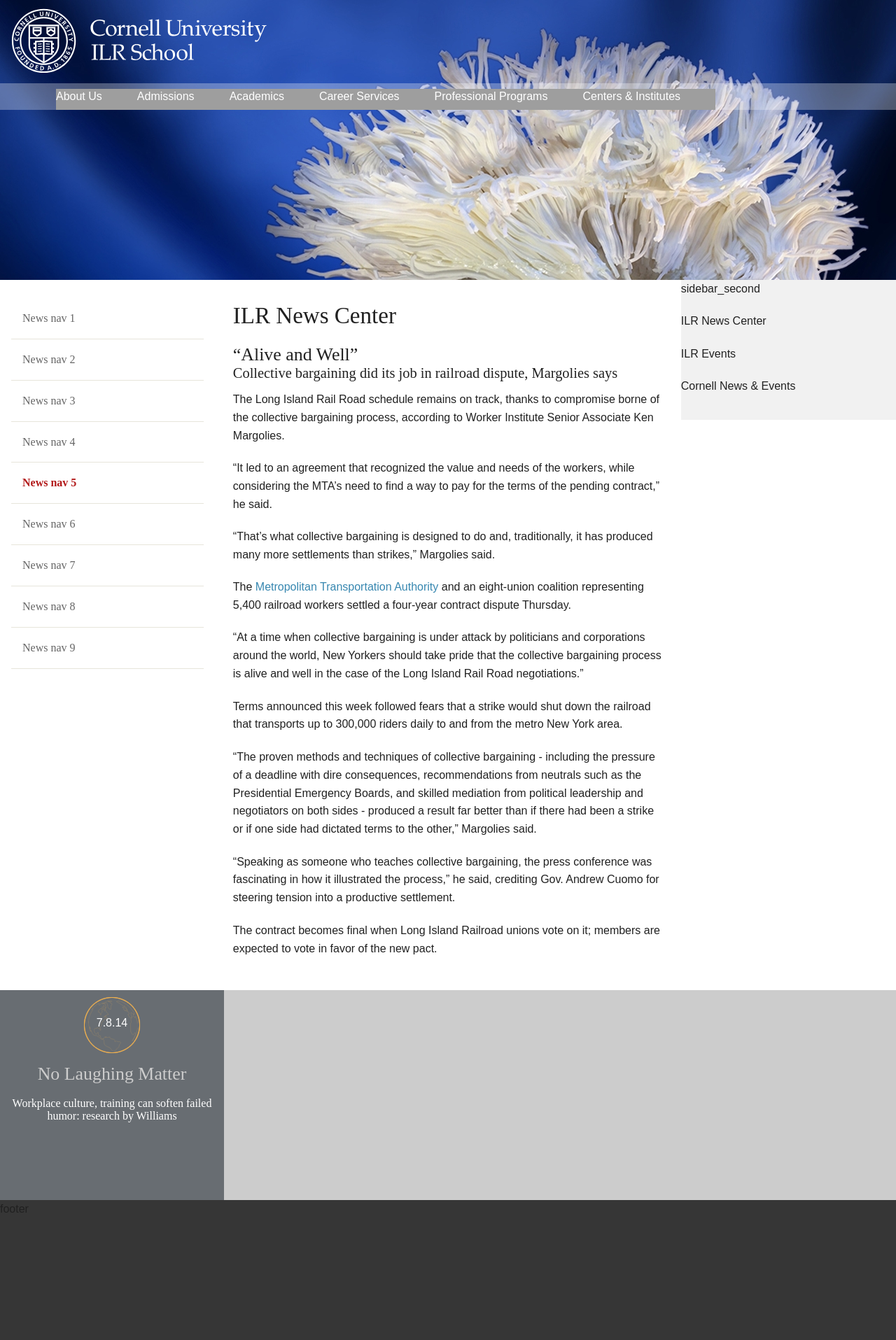
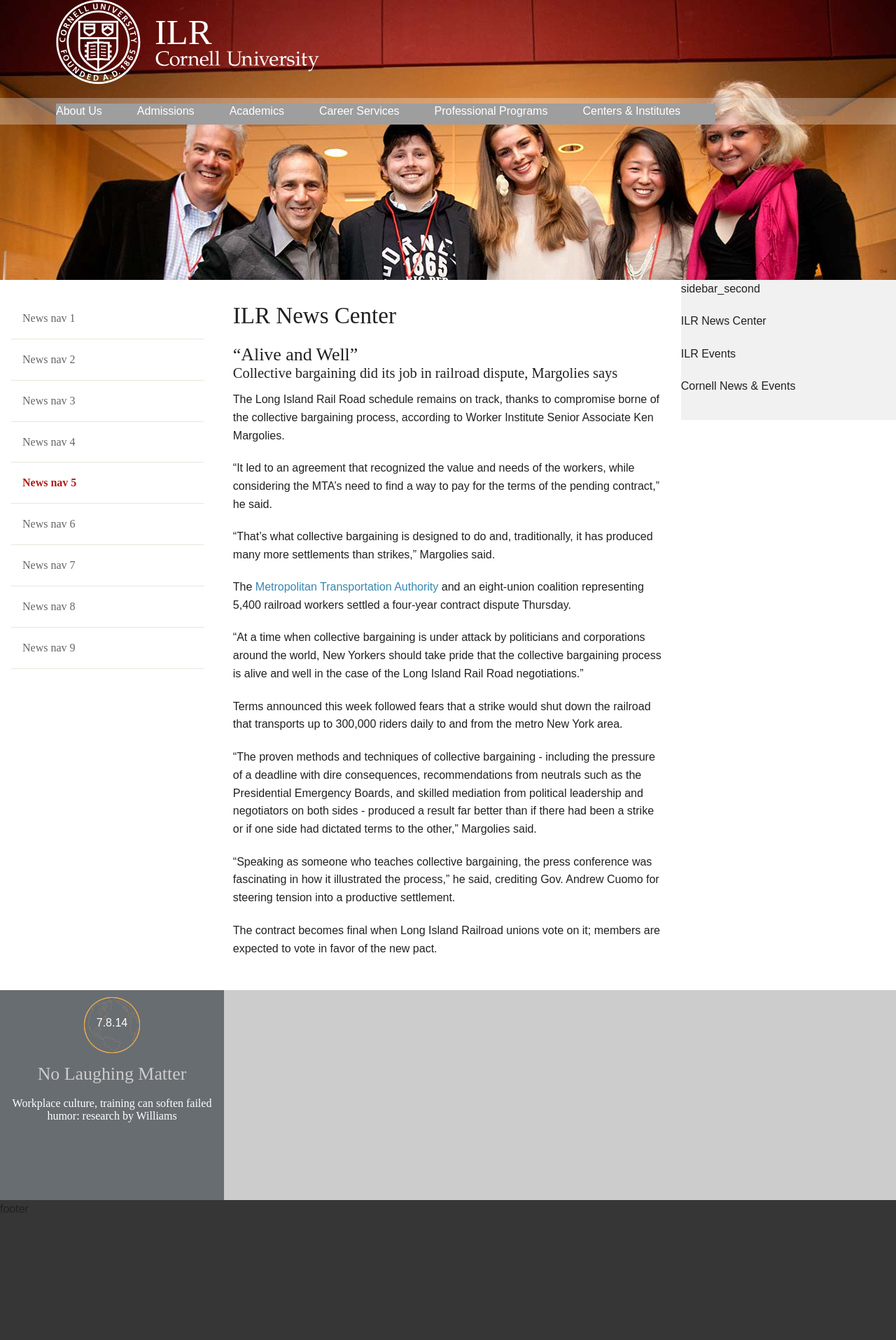
Before and after one commit to ilrWebServices/frontend-sandbox, a PHP site: page /index-nav-inside.php in a window 1280 px wide. Shown: the whole page at 70% size. Run offline with PHP 8.4, Linux system fonts and the light colour scheme; some libraries are stand-ins or nearby versions; grey boxes are pictures that could not be loaded.

Commit message:
adds various designs for Cornell and ILR brands

```diff
--- a/docroot/index-nav-inside.php
+++ b/docroot/index-nav-inside.php
@@ -6,7 +6,8 @@ include("includes/header.php");
 
   <div id="featured" class="region">
     <div id="banner">
-      <img src="images/CU-ILR.svg" width="399" height="115" alt="Cornell University" title="Cornell University" />
+      <!-- <img src="images/CU-ILR.svg" width="399" height="115" alt="Cornell University" title="Cornell University" /> -->
+      <!-- <img src="images/CU-ILR-caps.svg" width="304" height="100" alt="Cornell University" title="Cornell University" /> -->
     </div>
     <nav>
       <ul>
--- a/docroot/scss/layout/_regions.scss
+++ b/docroot/scss/layout/_regions.scss
@@ -17,8 +17,21 @@
     background: $gray-light;
   }
   &#featured {
-    background: orange url(../images/brain-3D.jpg) no-repeat top center;
+    background: orange url(../images/group.jpg) no-repeat top center;
     background-size: 100%;
+  }
+  // #banner {
+  //   background: url(../images/CU-ILR-caps.png) no-repeat 80px top;
+  //   background-image: url(../images/CU-ILR-caps.svg), none;
+  //   height: 75px;
+  //   margin-bottom: 20px;
+  // }
+  #banner {
+    background: url(../images/CU-ILR-caps-120.png) no-repeat 80px top;
+    background-image: url(../images/CU-ILR-caps-120.svg), none;
+    background-size: 376px 120px;
+    height: 120px;
+    margin-bottom: 20px;
   }
   &#highlighted {
     background: red;
```
Also changed, not shown: docroot/css/style.css, docroot/images/CU-ILR-caps-120.png (added), docroot/images/CU-ILR-caps-120.svg (added), docroot/images/CU-ILR-caps.svg (added), docroot/images/brain-3D.jpg (deleted), docroot/images/group.jpg (added).
